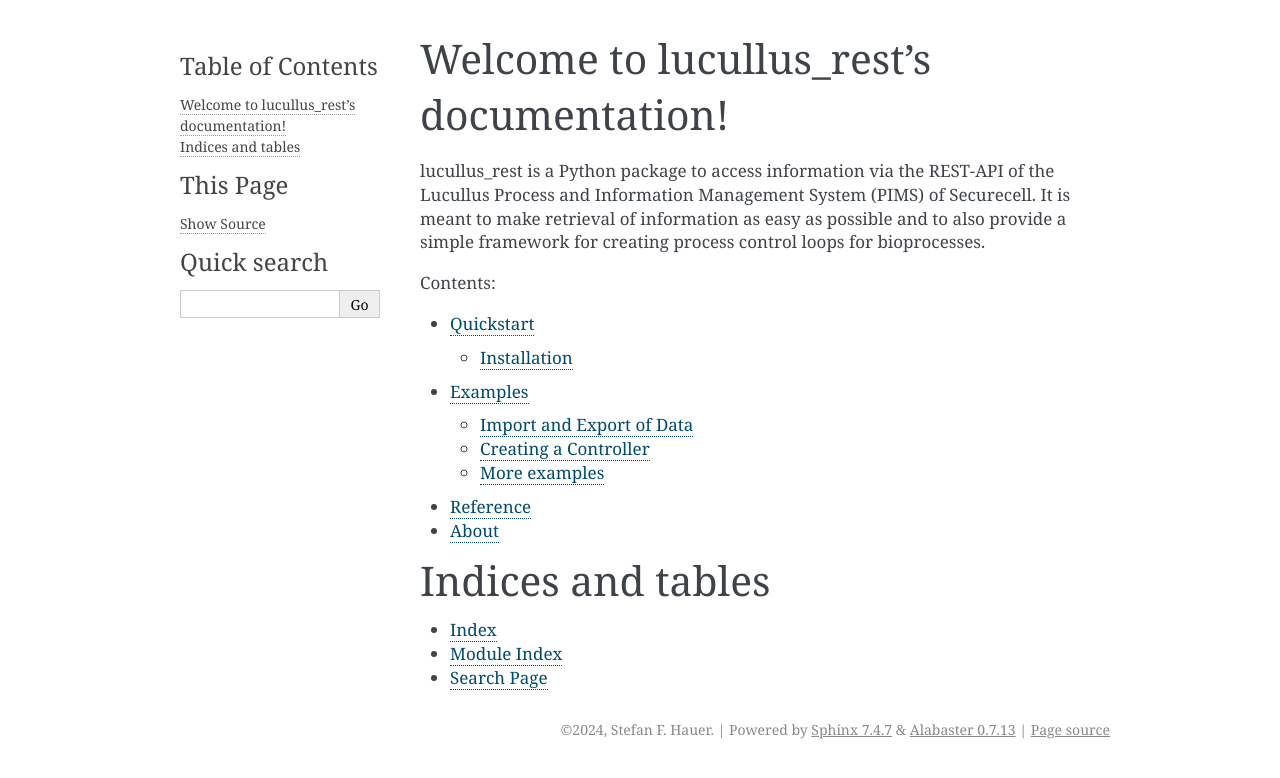
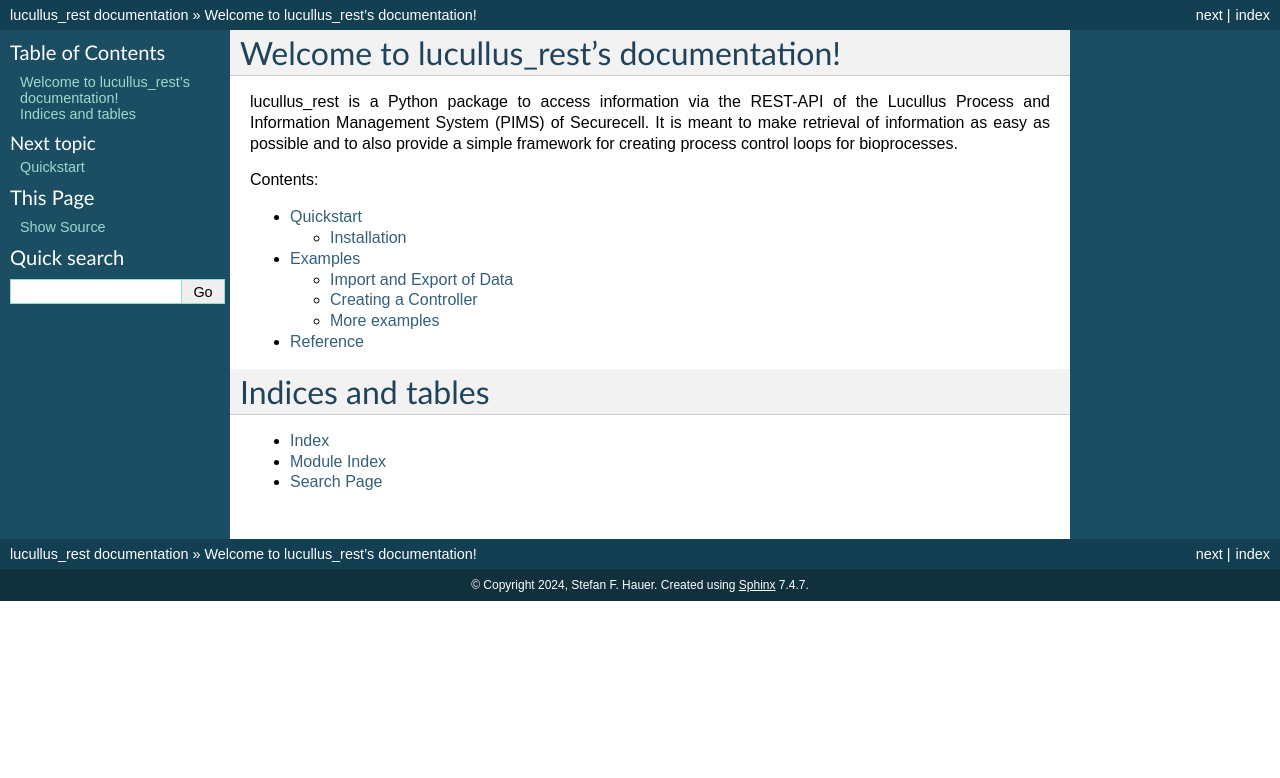
Before and after one commit to StefanHauer/lucullus_rest, a Sphinx documentation site: the page built from docs/source/index.rst, in a window 1280 px wide. Shown: the top 778 px of the page. Built offline with Sphinx 7.4.7, drawn with Linux system fonts in a browser that asks for light colours; pages that are not in the unit, such as notebooks, are missing from menus.

Commit message:
Minor change in docs
For some reason the alabaster theme is not properly shown on the github pages, unclear why, lets try with the classic theme

```diff
--- a/docs/source/conf.py
+++ b/docs/source/conf.py
@@ -23,5 +23,5 @@
 # -- Options for HTML output -------------------------------------------------
 # https://www.sphinx-doc.org/en/master/usage/configuration.html#options-for-html-output
 
-html_theme = 'alabaster'
+html_theme = 'classic'
 html_static_path = ['_static']
--- a/docs/source/index.rst
+++ b/docs/source/index.rst
@@ -13,7 +13,6 @@
    quickstart
    examples
    reference
-   about
    ...
 
 Indices and tables
```
Also changed, not shown: docs/source/about.rst (deleted, +0 -7 lines).
